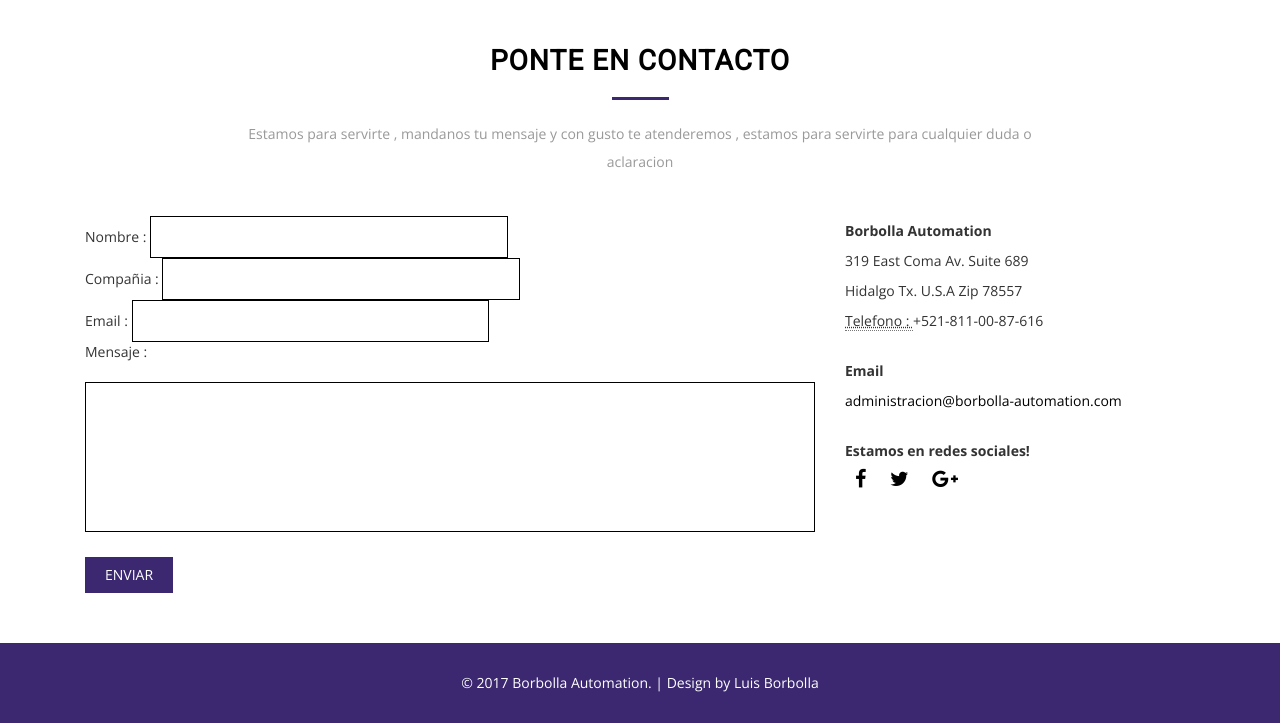
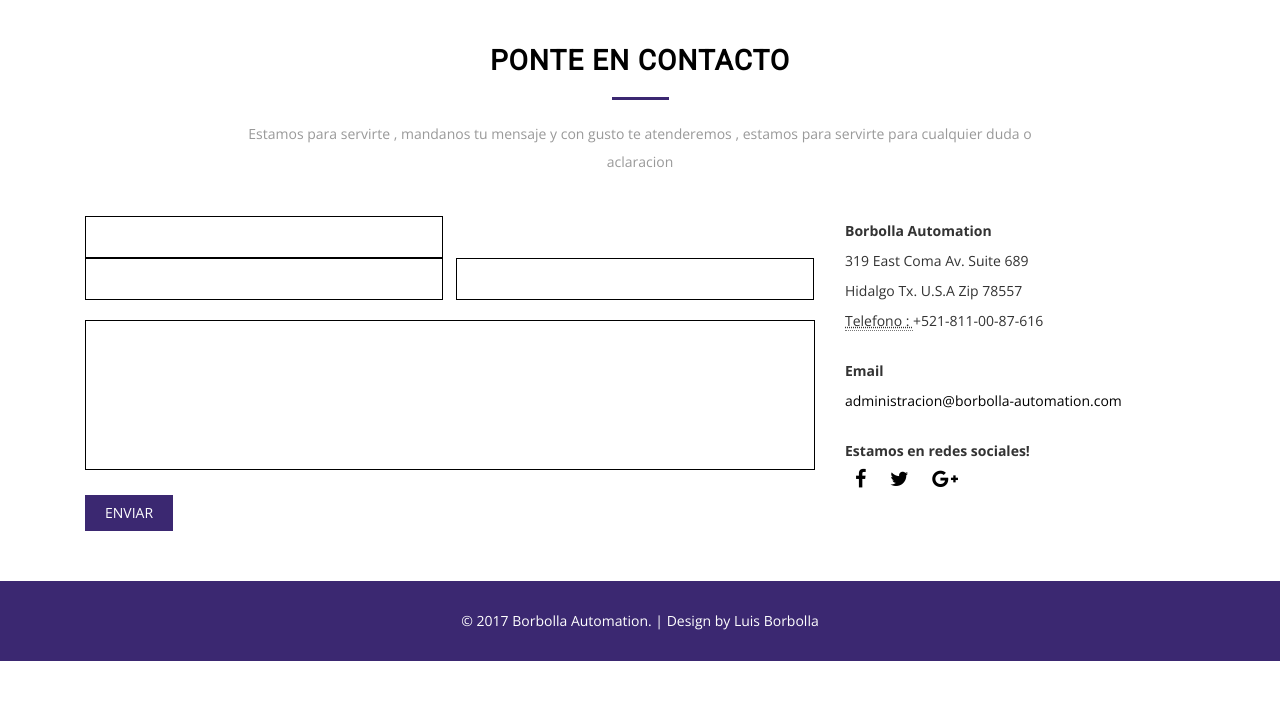
Before and after one commit to borbautomation/webpage, a Django app: page / in a window 1280 px wide. Shown: the part 4273-4996 px from the top of the page. After the commit the page ends 4934 px from the top, so only its background shows below. Run offline with Django 3.2, Linux system fonts and the light colour scheme; some libraries are stand-ins or nearby versions.

Commit message:
prueba form 2

```diff
--- a/borbolla_automation/templates/webpage/index.html
+++ b/borbolla_automation/templates/webpage/index.html
@@ -341,12 +341,12 @@ Se utilizan computadoras especializadas y tarjetas de entradas y salidas tanto a
 						<form action="#"  method="get" class="my-form">
 							{% csrf_token %}
 
-								Nombre    : {{ form.nombre }}
+								{{ form.nombre }}
 
-								<br>Compañia : {{ form.compania }}
-								<br>Email : {{ form.email }}
+								{{ form.compania }}
+								{{ form.email }}
 
-								<br>Mensaje : {{ form.text }}
+								{{ form.text }}
 
 
 
```
